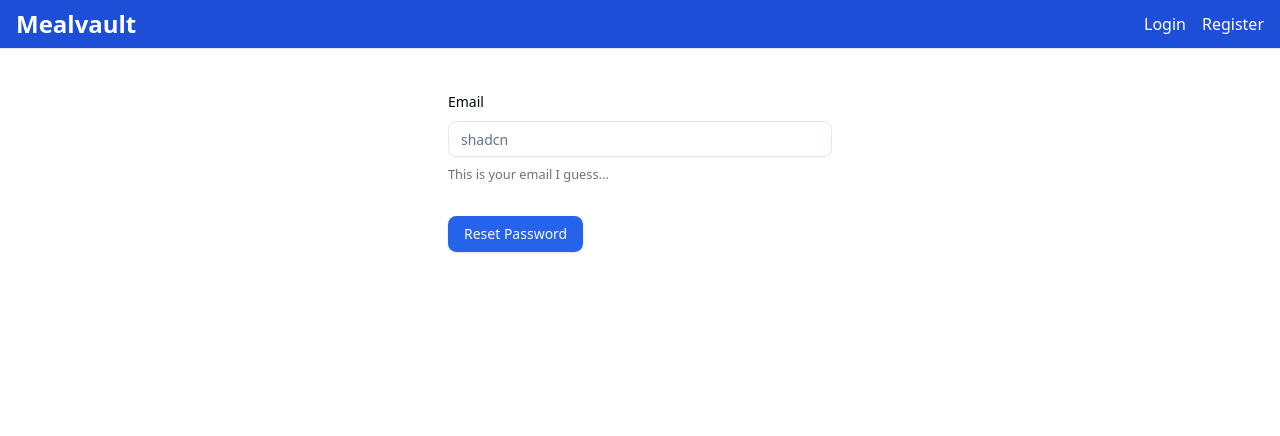
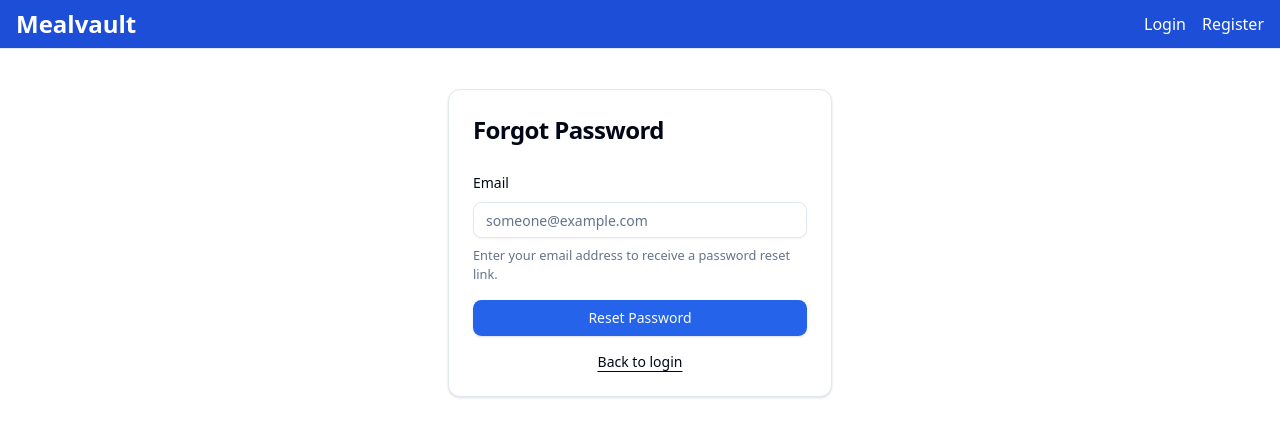
Before and after one commit to RyanTurner02/mealvault, a Next.js app in the folder web/: page /forgot-password in a window 1280 px wide. Shown: the top 436 px of the page. Built offline with nearby package versions, Linux system fonts and the light colour scheme; no server answers.

Commit message:
Use cards for forgot password form

```diff
--- a/web/src/components/forgot-password-form.tsx
+++ b/web/src/components/forgot-password-form.tsx
@@ -5,6 +5,13 @@ import { useForm } from "react-hook-form";
 import { z } from "zod";
 
 import { Button } from "@/components/ui/button";
+import {
+    Card,
+    CardContent,
+    CardFooter,
+    CardHeader,
+    CardTitle,
+} from "@/components/ui/card";
 import {
     Form,
     FormControl,
@@ -15,6 +22,7 @@ import {
     FormMessage
 } from "@/components/ui/form";
 import { Input } from "@/components/ui/input";
+import Link from "next/link";
 
 const formSchema = z.object({
     email: z.string().email("Please enter a valid email address"),
@@ -33,8 +41,13 @@ export const ForgotPasswordForm = () => {
     }
 
     return (
+        <Card>
+            <CardHeader>
+                <CardTitle className="text-2xl">Forgot Password</CardTitle>
+            </CardHeader>
+            <CardContent>
                 <Form { ... form }>
-            <form onSubmit={form.handleSubmit(onSubmit)} className="space-y-8">
+                    <form onSubmit={form.handleSubmit(onSubmit)} className="space-y-4">
                         <FormField
                             control={form.control}
                             name="email"
@@ -42,17 +55,22 @@ export const ForgotPasswordForm = () => {
                                 <FormItem>
                                     <FormLabel>Email</FormLabel>
                                     <FormControl>
-                                <Input placeholder="shadcn" { ... field } />
+                                        <Input placeholder="someone@example.com" { ... field } />
                                     </FormControl>
                                     <FormDescription>
-                                This is your email I guess...
+                                        Enter your email address to receive a password reset link.
                                     </FormDescription>
                                     <FormMessage />
                                 </FormItem>
                             )}
                         />
-                <Button type="submit">Reset Password</Button>
+                        <Button type="submit" className="w-full">Reset Password</Button>
+                        <div className="flex justify-center text-sm text-center">
+                            <Link href="/login" className="underline underline-offset-4">Back to login</Link>
+                        </div>
                     </form>
                 </Form>
+            </CardContent>
+        </Card>
     );
 }
```
Lines whose indentation alone changed are shown as unchanged.
